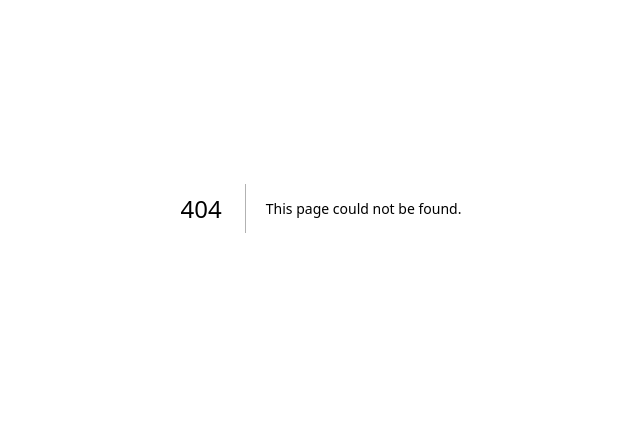
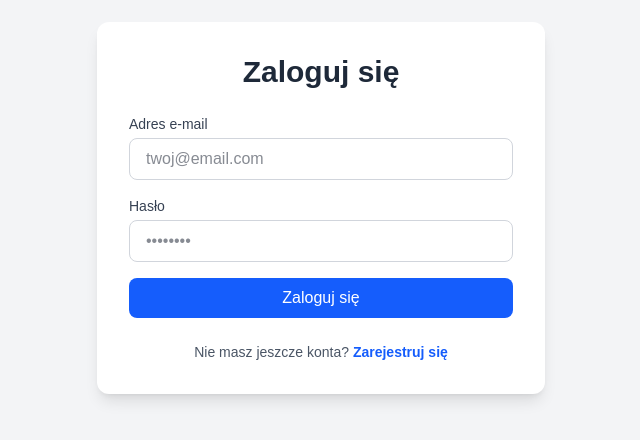
Before and after one commit to HadesBob/AIAGENT_frontend, a Next.js app: page /auth in a window 1280 px wide. Before the commit this address had no page. Shown: the part 192-632 px from the top of the page, without its empty margins (319-959 px from the left). Built offline with nearby package versions, Linux system fonts and the light colour scheme; no server answers.

Commit message:
Building authorization system

```diff
--- /dev/null
+++ b/app/auth/page.tsx
@@ -0,0 +1,123 @@
+"use client";
+
+import { useState } from "react";
+// Importujemy nasze narzędzie Firebase stworzone w kroku 2
+import { auth, db} from "@/lib/firebase";
+import {
+  createUserWithEmailAndPassword,
+  signInWithEmailAndPassword
+} from "firebase/auth";
+import { doc, setDoc } from "firebase/firestore";
+import { useRouter } from "next/navigation";
+
+export default function AuthPage() {
+  const [isLoginMode, setIsLoginMode] = useState(true);
+  const [email, setEmail] = useState("");
+  const [password, setPassword] = useState("");
+  const [error, setError] = useState("");
+  const [loading, setLoading] = useState(false);
+
+  const router = useRouter();
+
+  const handleSubmit = async (e: React.FormEvent) => {
+    e.preventDefault();
+    setError("");
+    setLoading(true);
+
+    try {
+      if (isLoginMode) {
+        await signInWithEmailAndPassword(auth, email, password);
+        alert("Zalogowano pomyślnie!");
+      } else {
+        const userCredential = await createUserWithEmailAndPassword(auth, email, password);
+        const user = userCredential.user;
+
+        await setDoc(doc(db, "users", user.uid), {
+          email: user.email,
+          wzrost: null,
+          waga: 66,
+          role: "user",
+          createdAt: new Date()
+        });
+
+        alert("Konto zostało utworzone!");
+      }
+
+      // Po udanym logowaniu/rejestracji przenosimy na stronę główną
+      router.push("/");
+
+    } catch (err: any) {
+      console.error(err);
+      if (err.code === "auth/email-already-in-use") setError("Ten e-mail jest już zajęty.");
+      else if (err.code === "auth/wrong-password" || err.code === "auth/user-not-found") setError("Błędny e-mail lub hasło.");
+      else if (err.code === "auth/weak-password") setError("Hasło musi mieć minimum 6 znaków.");
+      else setError("Wystąpił błąd podczas autoryzacji.");
+    } finally {
+      setLoading(false);
+    }
+  };
+
+  return (
+    <div className="flex min-h-screen items-center justify-center bg-gray-100 p-4">
+      <div className="w-full max-w-md bg-white rounded-xl shadow-lg p-8">
+        <h2 className="text-3xl font-bold text-center text-gray-800 mb-6">
+          {isLoginMode ? "Zaloguj się" : "Utwórz konto"}
+        </h2>
+
+        {error && (
+          <div className="mb-4 p-3 bg-red-100 border border-red-400 text-red-700 rounded text-sm text-center">
+            {error}
+          </div>
+        )}
+
+        <form onSubmit={handleSubmit} className="space-y-4">
+          <div>
+            <label className="block text-sm font-medium text-gray-700 mb-1">Adres e-mail</label>
+            <input
+              type="email"
+              required
+              value={email}
+              onChange={(e) => setEmail(e.target.value)}
+              className="w-full border border-gray-300 rounded-lg px-4 py-2 focus:outline-none focus:ring-2 focus:ring-blue-500 text-gray-900"
+              placeholder="twoj@email.com"
+            />
+          </div>
+
+          <div>
+            <label className="block text-sm font-medium text-gray-700 mb-1">Hasło</label>
+            <input
+              type="password"
+              required
+              value={password}
+              onChange={(e) => setPassword(e.target.value)}
+              className="w-full border border-gray-300 rounded-lg px-4 py-2 focus:outline-none focus:ring-2 focus:ring-blue-500 text-gray-900"
+              placeholder="••••••••"
+            />
+          </div>
+
+          <button
+            type="submit"
+            disabled={loading}
+            className="w-full bg-blue-600 text-white rounded-lg px-4 py-2 font-medium hover:bg-blue-700 transition-colors disabled:bg-blue-400"
+          >
+            {loading ? "Przetwarzanie..." : isLoginMode ? "Zaloguj się" : "Zarejestruj się"}
+          </button>
+        </form>
+
+        <p className="mt-6 text-center text-sm text-gray-600">
+          {isLoginMode ? "Nie masz jeszcze konta?" : "Masz już konto?"}{" "}
+          <button
+            type="button"
+            onClick={() => {
+              setIsLoginMode(!isLoginMode);
+              setError("");
+            }}
+            className="text-blue-600 font-semibold hover:underline"
+          >
+            {isLoginMode ? "Zarejestruj się" : "Zaloguj się"}
+          </button>
+        </p>
+      </div>
+    </div>
+  );
+}
--- a/app/layout.tsx
+++ b/app/layout.tsx
@@ -1,6 +1,7 @@
 import type { Metadata } from "next";
 import { Geist, Geist_Mono } from "next/font/google";
 import "./globals.css";
+import { AuthProvider } from "../lib/AuthContext";
 
 const geistSans = Geist({
   variable: "--font-geist-sans",
@@ -13,17 +14,21 @@ const geistMono = Geist_Mono({
 });
 
 export const metadata: Metadata = {
-  title: "Create Next App",
-  description: "Generated by create next app",
+  title: "Generator diet",
+  description: "Generator diet AI, tworzenie jadłospisów online, sprawdzanie swojego BMI",
 };
 
 export default function RootLayout({ children }: LayoutProps<"/">) {
   return (
     <html
-      lang="en"
+      lang="pl"
       className={`${geistSans.variable} ${geistMono.variable} h-full antialiased`}
     >
-      <body className="min-h-full flex flex-col">{children}</body>
+      <body className="min-h-full flex flex-col">
+        <AuthProvider>
+          {children}
+        </AuthProvider>
+      </body>
     </html>
   );
 }
--- /dev/null
+++ b/lib/AuthContext.tsx
@@ -0,0 +1,46 @@
+"use client";
+
+import { createContext, useContext, useEffect, useState } from "react";
+import { onAuthStateChanged, User } from "firebase/auth";
+import { auth } from "./firebase";
+
+// Definiujemy kształt danych naszej sesji
+interface AuthContextType {
+  user: User | null;
+  loading: boolean;
+}
+
+// Tworzymy pusty kontekst
+const AuthContext = createContext<AuthContextType>({
+  user: null,
+  loading: true,
+});
+
+// Tworzymy komponent, który owinie naszą aplikację
+export function AuthProvider({ children }: { children: React.ReactNode }) {
+  const [user, setUser] = useState<User | null>(null);
+  const [loading, setLoading] = useState(true);
+
+  useEffect(() => {
+    // onAuthStateChanged to funkcja Firebase, która odpala się ZAWSZE:
+    // 1. Przy pierwszym załadowaniu strony (sprawdza czy jest ciastko/sesja)
+    // 2. Gdy ktoś się zaloguje
+    // 3. Gdy ktoś się wyloguje
+    const unsubscribe = onAuthStateChanged(auth, (currentUser) => {
+      setUser(currentUser);
+      setLoading(false); // Przestajemy ładować, bo wiemy już, czy ktoś jest
+    });
+
+    // Sprzątanie po odmontowaniu komponentu
+    return () => unsubscribe();
+  }, []);
+
+  return (
+    <AuthContext.Provider value={{ user, loading }}>
+      {children}
+    </AuthContext.Provider>
+  );
+}
+
+// Własny hook (skrót), żeby łatwo wyciągać dane na innych stronach
+export const useAuth = () => useContext(AuthContext);
--- /dev/null
+++ b/lib/firebase.ts
@@ -0,0 +1,20 @@
+import { initializeApp, getApps, getApp } from "firebase/app";
+import { getAuth } from "firebase/auth";
+import { getFirestore } from "firebase/firestore";
+
+
+const firebaseConfig = {
+  apiKey: process.env.NEXT_PUBLIC_FIREBASE_API_KEY,
+  authDomain: process.env.NEXT_PUBLIC_FIREBASE_AUTH_DOMAIN,
+  projectId: process.env.NEXT_PUBLIC_FIREBASE_PROJECT_ID,
+  storageBucket: process.env.NEXT_PUBLIC_FIREBASE_STORAGE_BUCKET,
+  messagingSenderId: process.env.NEXT_PUBLIC_FIREBASE_MESSAGING_SENDER_ID,
+  appId: process.env.NEXT_PUBLIC_FIREBASE_APP_ID,
+};
+
+// Zabezpieczenie przed podwójną inicjalizacją w Next.js (Hot Reloading)
+const app = !getApps().length ? initializeApp(firebaseConfig) : getApp();
+
+// Eksportujemy główny moduł autoryzacji
+export const auth = getAuth(app);
+export const db = getFirestore(app, "appdb");
--- a/package.json
+++ b/package.json
@@ -9,6 +9,7 @@
     "lint": "eslint"
   },
   "dependencies": {
+    "firebase": "^12.17.1",
     "next": "16.3.1",
     "react": "19.2.8",
     "react-dom": "19.2.8"
```
Also changed, not shown: app/page.tsx (+52 -62 lines), 1 other file (tests, documents, lock files or other folders).
